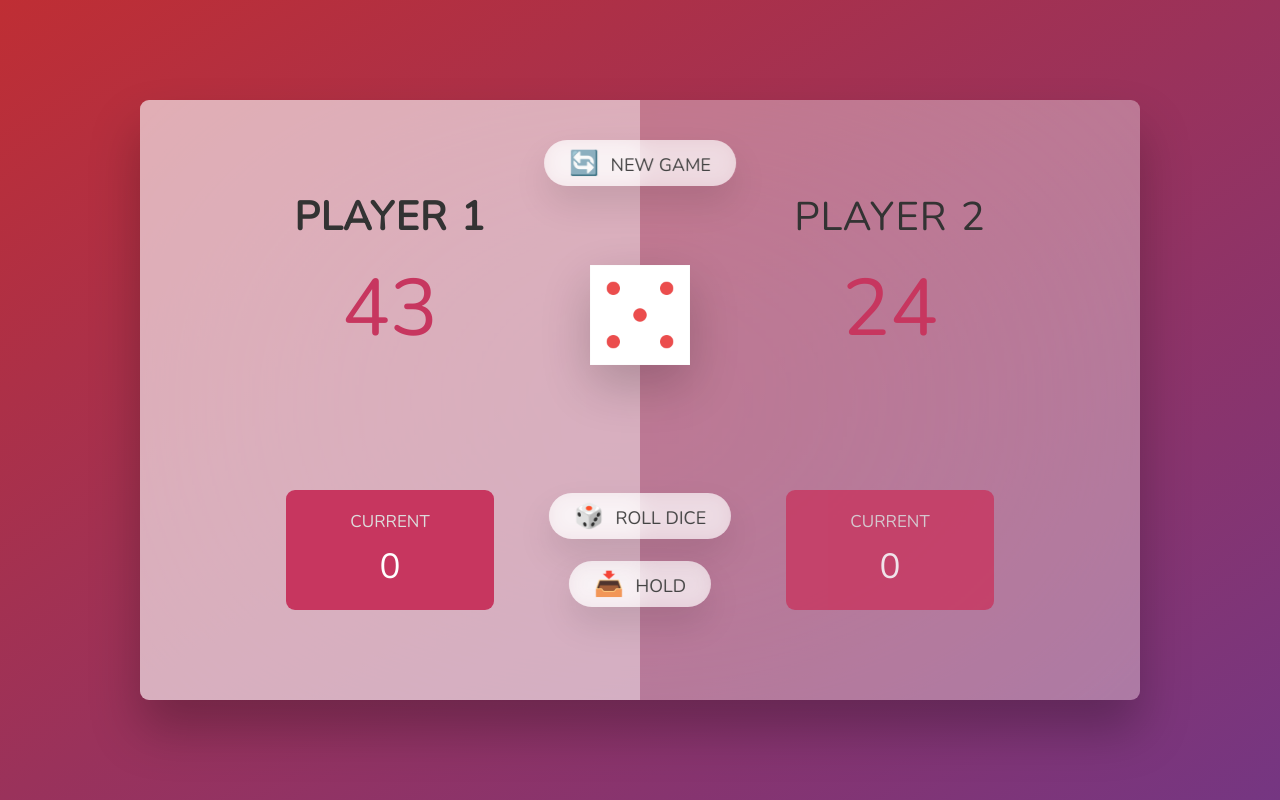
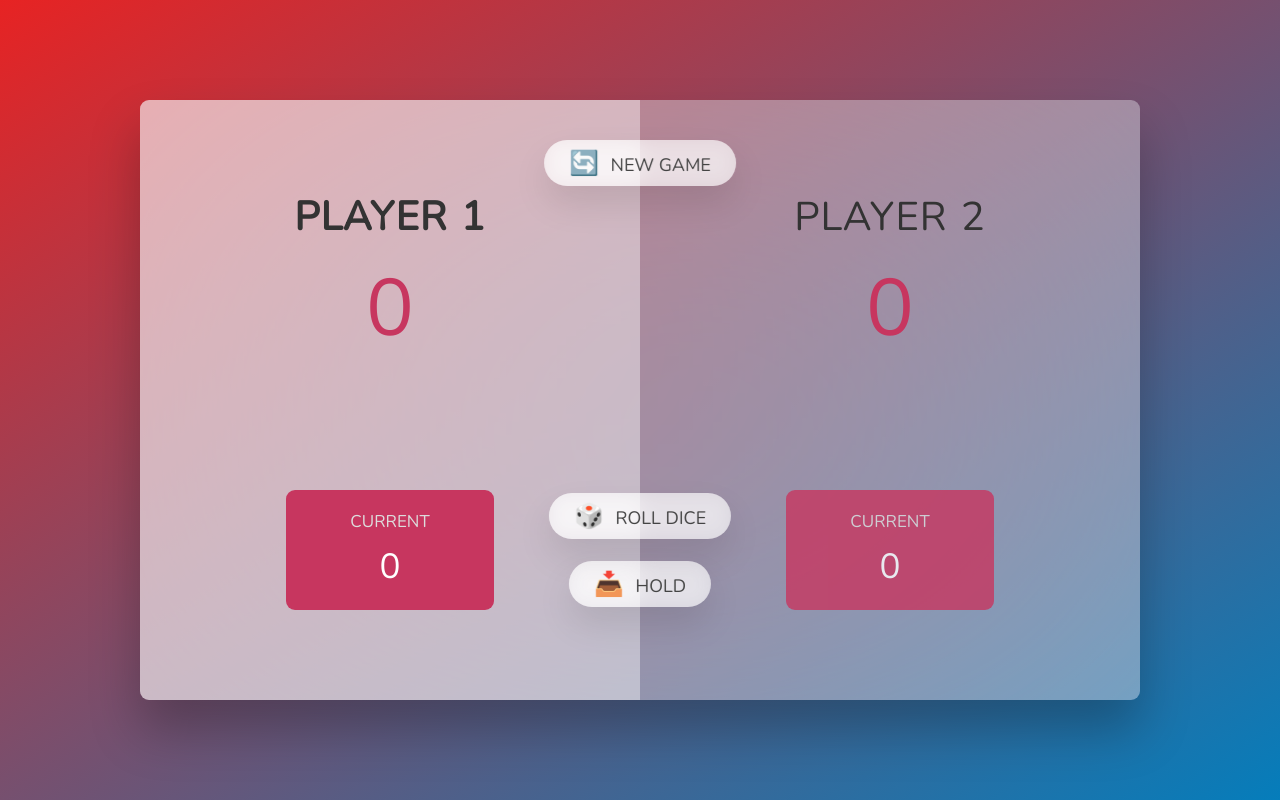
Before and after one commit to Aathixh/Except1-Game, a plain HTML site: page index.html in a window 1280 px wide. Drawn offline with nearby package versions, Linux system fonts and the light colour scheme.

Commit message:
initial conditions

```diff
--- a/script.js
+++ b/script.js
@@ -1 +1,11 @@
 'use strict';
+
+const player0Score = document.querySelector('#score--0');
+const player1Score = document.querySelector('#score--1');
+const dice = document.querySelector('.dice');
+
+//Starting conditions of the game
+player0Score.textContent = 0;
+player1Score.textContent = 0;
+// document.querySelector('.dice').style.display = 'none';
+dice.classList.add('hidden');
--- a/style.css
+++ b/style.css
@@ -16,7 +16,7 @@ body {
   font-weight: 400;
   height: 100vh;
   color: #333;
-  background-image: linear-gradient(to top left, #753682 0%, #bf2e34 100%);
+  background-image: linear-gradient(to top left, #057dbb 0%, #e72323 100%);
   display: flex;
   align-items: center;
   justify-content: center;
@@ -165,3 +165,7 @@ main {
   font-weight: 700;
   color: #c7365f;
 }
+
+.hidden {
+  display: none;
+}
```
